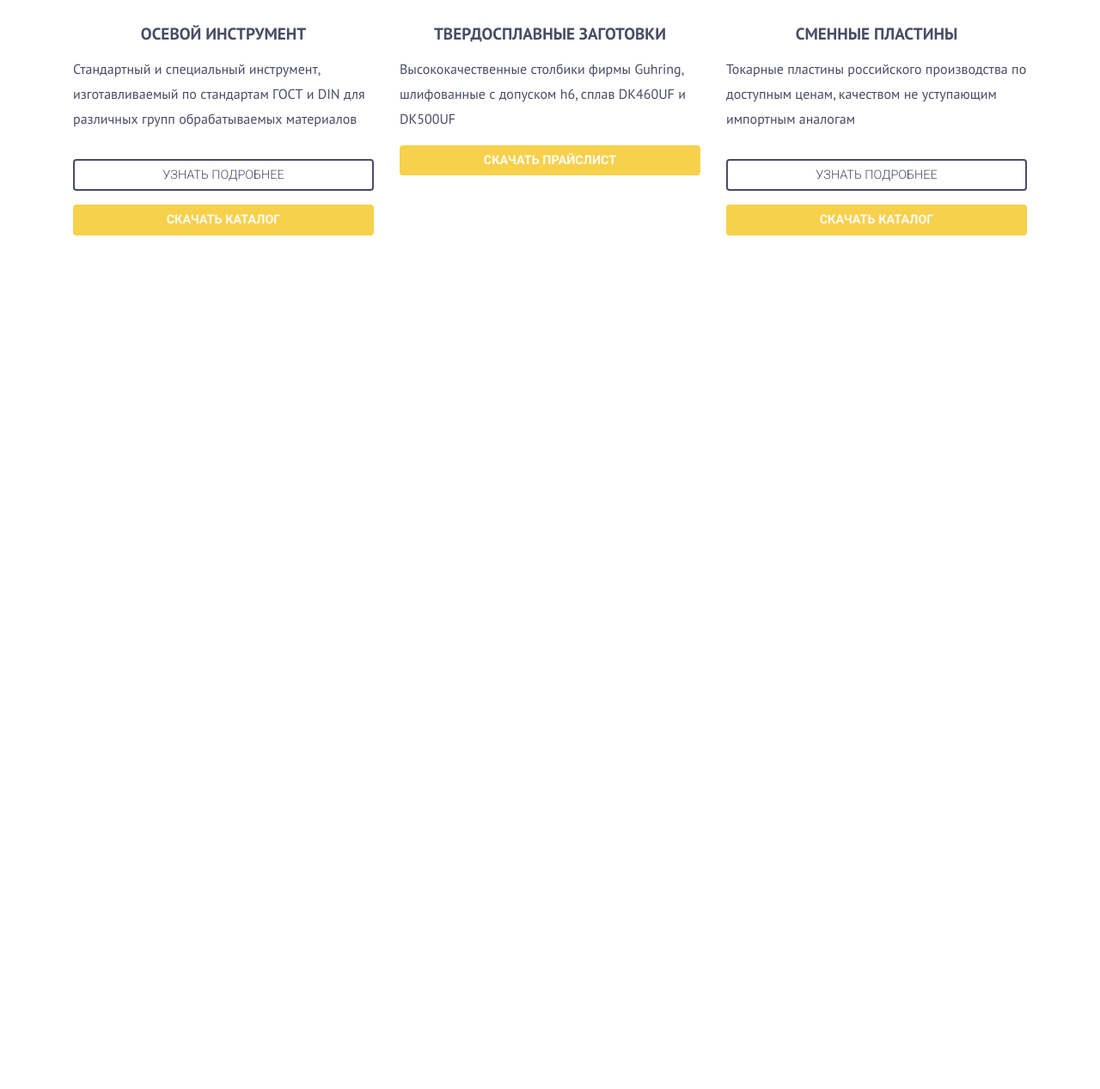
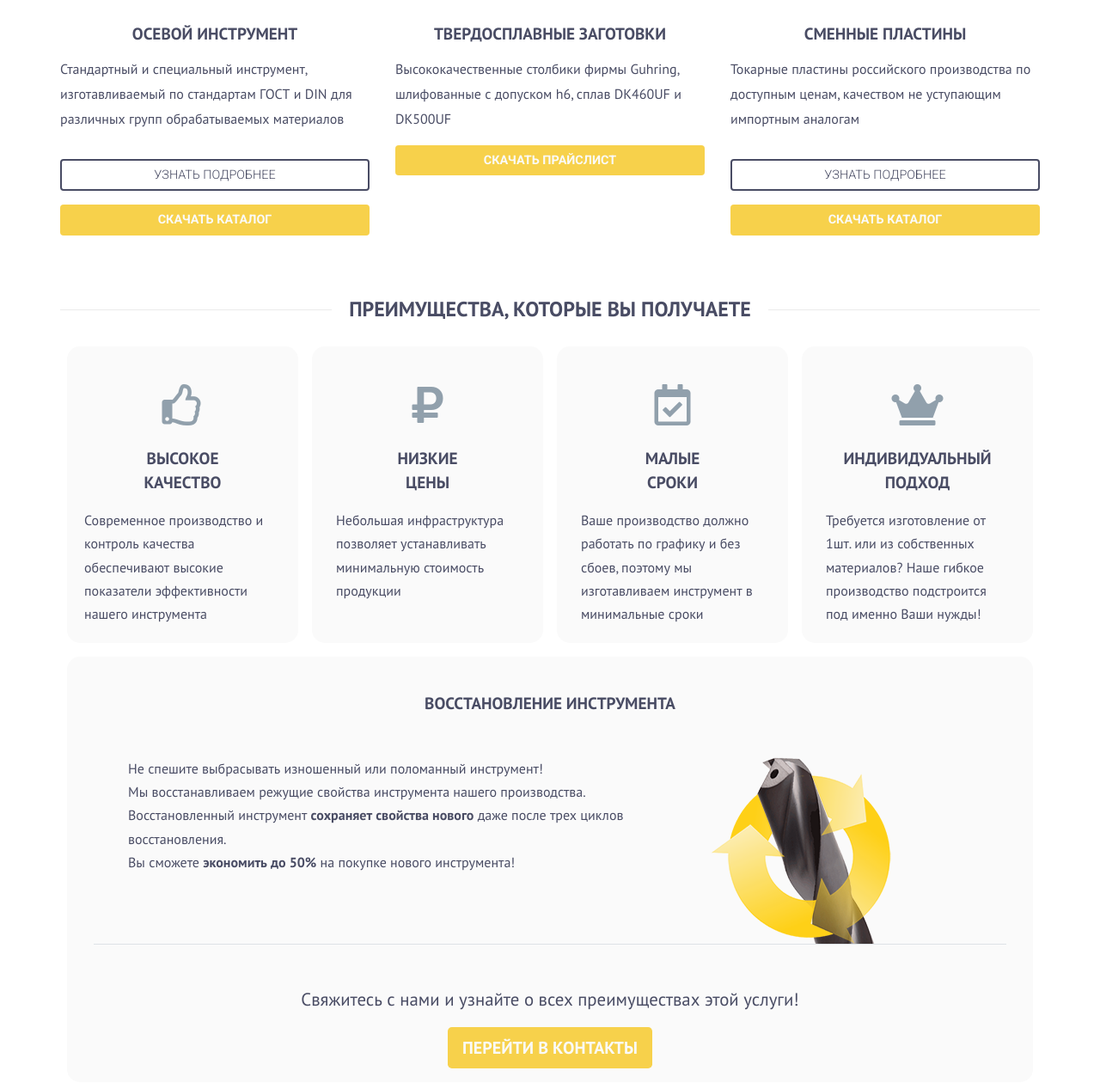
Before and after one commit to ignidin/intehrus-rework.github.io, a plain HTML site: page index.html in a window 1280 px wide. Shown: the part 1190-2457 px from the top of the page at 86% size. Before the commit the page ends 1484 px from the top, so only its background shows below. Drawn offline with nearby package versions, Linux system fonts and the light colour scheme.

Commit message:
h Features section

```diff
--- a/css/custom.css
+++ b/css/custom.css
@@ -2,7 +2,7 @@ body {
     font-family: "PT Sans", Tahoma, sans-serif;
     color: #494c64;
 }
-
+/* Navbar */
 .navbar-light .navbar-nav .nav-link {
     text-transform: uppercase;
     font-weight: bold;
@@ -14,6 +14,7 @@ body {
     color: #f7d14b;
 }
 
+/* Section heading */
 .section-heading h2 {
   font-weight: bold;
   text-transform: uppercase;
@@ -41,6 +42,7 @@ body {
   margin: 0 0 0 20px;
 }
 
+/* Hero section */
 .section__hero {
     background: url("/img/hero-bg.jpg") no-repeat center;
     width: 100%;
@@ -72,7 +74,7 @@ body {
     }
 }
 
-
+/* Lead section */
 .section__lead {
 	background-color: #fafafa;
 	min-height: 400px;
@@ -104,10 +106,14 @@ body {
 	}
 }
 
-.card {
+/* Offer section */
+/* Cards */
+.section__offer .card {
   border: none;
 }
-.card-title {
+
+.section__offer .card-title,
+.section__features .card-title {
   font-size: 1.2rem;
   line-height: 1.8rem;
   text-transform: uppercase;
@@ -115,21 +121,23 @@ body {
 }
 
 @media (min-width: 577px) and (max-width: 767px) {
-  .card-title {
+  .section__offer .card-title {
     font-size: 1.05rem;
   }
 }
 
-.card-text {
+.section__offer .card-text {
   line-height: 1.8rem;
 }
 
 @media (max-width: 991px) {
-  .section__offer .container {
+  .section__offer .container,
+  .section__features .container {
     min-width: 95%;
   }
 }
 
+/* Buttons */
 .offer-list__item .btn {
   width: 100%;
   text-transform: uppercase;
@@ -159,3 +167,32 @@ body {
 .offer-list__item .btn__cta:hover {
   background-color: #494c64;
 }
+
+/* Features section */
+/* Cards */
+.features-list .card {
+  border: none;
+  background-color: #fafafa;
+  border-radius: 15px;
+}
+
+.features-list i {
+  color: #91a0ac;
+  position: relative;
+}
+
+.features-list .card-text {
+  line-height: 1.7rem;
+}
+
+.cta-lead {
+  font-size: 1.3rem;
+  line-height: 2rem;
+}
+
+.btn-contacts {
+  background: #f7d14b;
+  text-transform: uppercase;
+  font-weight: bold;
+  color: #fafafa;
+}
--- a/index.html
+++ b/index.html
@@ -54,9 +54,8 @@
 </div>
 </section>
 
-
 <section class="section section__offer mt-5">
-  <div class="container">
+  <div class="container px-0">
     <div class="section-heading">
         <h2>Мы предлагаем</h2>
     </div>
@@ -88,54 +87,53 @@
   </div>
 </section>
 
-
-
-<!--
-
-<section class="features d-flex align-items-center">
-  <div class="container">
-      <div class="row py-4">
-          <div class="col-sm">
-            <div class="section-heading">
+<section class="section section__features mt-5">
+  <div class="container px-sm-0">
+    <div class="section-heading mb-4">
 			<h2>Преимущества, которые вы получаете</h2>
 		</div>
+		<div class="features-list card-deck mx-md-4 mx-lg-0">
+			<div class="features-list__item card mx-md-3 mx-lg-2 mb-sm-4 mb-lg-2">
+				<div class="card-body">
+					<i class="far fa-3x fa-thumbs-up text-center d-block my-4"></i>
+					<h3 class="card-title text-center my-3">Высокое<br>качество</h3>
+					<p class="card-text">Современное производство и  контроль качества обеспечивают высокие показатели эффективности нашего инструмента</p>
 				</div>
 			</div>
-      <div class="row">
-          <div class="features-list__item card col-sm mx-2 my-2">
-            <i class="far fa-3x fa-thumbs-up text-center mt-5 mb-3"></i>
-            <h3 class="card__heading text-center my-3">Высокое<br>качество</h3>
-            <p class="features-list__text mx-2">Современное производство и  контроль качества обеспечивают высокие показатели эффективности нашего инструмента</p>
+			<div class="features-list__item card mx-md-3 mx-lg-2 mb-sm-4 mb-lg-2">
+				<div class="card-body">
+					<i class="fas fa-3x fa-ruble-sign text-center d-block my-4"></i>
+					<h3 class="card-title text-center my-3">Низкие<br>цены</h3>
+					<p class="card-text mx-2">Небольшая инфраструктура позволяет устанавливать минимальную стоимость продукции</p>
 				</div>
-          <div class="features-list__item card col-sm mx-2 my-2">
-            <i class="fas fa-3x fa-ruble-sign text-center mt-5 mb-3"></i>
-            <h3 class="card__heading text-center my-3">Низкие<br>цены</h3>
-            <p class="features-list__text mx-2">Небольшая инфраструктура позволяет устанавливать минимальную стоимость продукции</p>
 			</div>
 			<div class="w-100 d-lg-none"></div>
-          <div class="features-list__item card col-sm mx-2 my-2">
-            <i class="far fa-3x fa-calendar-check text-center mt-5 mb-3"></i>
-            <h3 class="card__heading text-center my-3">Малые<br>сроки</h3>
-            <p class="features-list__text mx-2">Ваше производство должно работать по графику и без сбоев, поэтому мы изготавливаем инструмент в минимальные сроки</p>
-          </div>
-          <div class="features-list__item card col-sm mx-2 my-2">
-            <i class="fas fa-3x fa-crown text-center mt-5 mb-3"></i>
-            <h3 class="card__heading text-center my-3">Индивидуальный<br>подход</h3>
-            <p class="features-list__text mx-2">Требуется изготовление от 1шт. или из собственных материалов? Наше гибкое производство подстроится под именно Ваши нужды!</p>
+			<div class="features-list__item card mx-md-3 mx-lg-2 mb-sm-4 mb-lg-2">
+				<div class="card-body">
+					<i class="far fa-3x fa-calendar-check text-center d-block my-4"></i>
+					<h3 class="card-title text-center my-3">Малые<br>сроки</h3>
+					<p class="card-text mx-2">Ваше производство должно работать по графику и без сбоев, поэтому мы изготавливаем инструмент в минимальные сроки</p>
 				</div>
 			</div>
-      <div class="row">
-        <div class="features-list__item card col-sm mx-2 my-2">
-            <h3 class="card__heading text-center pt-4 mt-3 mb-4 mb-sm-5">Восстановление инструмента</h3>
-            <div class="row px-5">
+			<div class="features-list__item card mx-md-3 mx-lg-2 mb-sm-4 mb-lg-2">
+				<div class="card-body">
+					<i class="fas fa-3x fa-crown text-center d-block my-4"></i>
+					<h3 class="card-title text-center my-3">Индивидуальный<br>подход</h3>
+					<p class="card-text mx-2">Требуется изготовление от 1шт. или из собственных материалов? Наше гибкое производство подстроится под именно Ваши нужды!</p>
+				</div>
+			</div>
+			<div class="w-100"></div>
+			<div class="features-list__item card col-12 mx-sm-3 mx-lg-2 my-2">
+				<h3 class="card-title text-center pt-4 mt-3 mb-4 mb-sm-5">Восстановление инструмента</h3>
+				<div class="row px-2 px-sm-5">
 					<div class="col-12 col-md-8">
-                <p class="features-list__text mx-sm-2 pb-2 pb-sm-0">Не спешите выбрасывать изношенный или поломанный инструмент!<br>
+						<p class="card-text mx-sm-2 pb-2 pb-sm-0">Не спешите выбрасывать изношенный или поломанный инструмент!<br>
 							Мы восстанавливаем режущие свойства инструмента нашего производства.<br>
 							Восстановленный инструмент <b>сохраняет свойства нового</b> даже после трех циклов восстановления.<br>
 							Вы сможете <b>экономить до 50%</b> на покупке нового инструмента!
 						</p>
 					</div>
-              <div class="col-4 text-right d-none d-md-block">
+					<div class="col-4 d-none d-md-flex align-self-end">
 						<img src="img/features-drill.png" alt="Восстановление инструмента">
 					</div>
 				</div>
@@ -146,14 +144,18 @@
 					<div class="col-12 text-center pb-3">
 						<button class="btn btn-contacts btn-lg">Перейти в контакты</button>
 					</div>
-
-
-
 				</div>
 			</div>
 		</div>
   </div>
 </section>
+
+
+
+
+<!--
+
+
 <section class="import my-5 py-5">
   <div class="container">
       <div class="row pt-3">
@@ -281,7 +283,7 @@
 
 -->
 
-
+  </div>
   <script src="https://code.jquery.com/jquery-3.3.1.slim.min.js" integrity="sha384-q8i/X+965DzO0rT7abK41JStQIAqVgRVzpbzo5smXKp4YfRvH+8abtTE1Pi6jizo" crossorigin="anonymous"></script>
   <script src="https://cdnjs.cloudflare.com/ajax/libs/popper.js/1.14.7/umd/popper.min.js" integrity="sha384-UO2eT0CpHqdSJQ6hJty5KVphtPhzWj9WO1clHTMGa3JDZwrnQq4sF86dIHNDz0W1" crossorigin="anonymous"></script>
   <script src="https://stackpath.bootstrapcdn.com/bootstrap/4.3.1/js/bootstrap.min.js" integrity="sha384-JjSmVgyd0p3pXB1rRibZUAYoIIy6OrQ6VrjIEaFf/nJGzIxFDsf4x0xIM+B07jRM" crossorigin="anonymous"></script>
```
Lines whose indentation alone changed are shown as unchanged.
